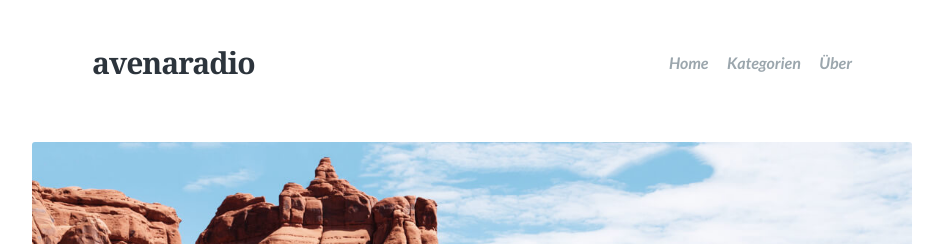
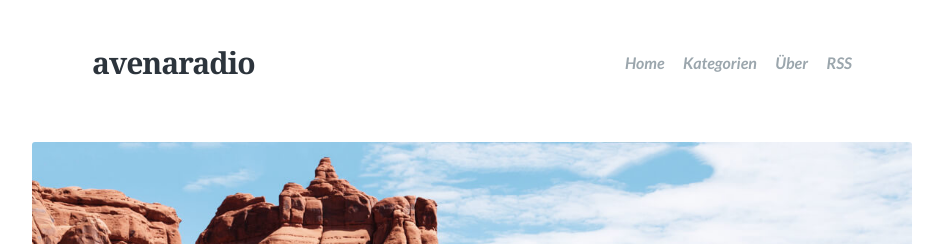
Before and after one commit to avenaradio/avenaradio.github.io, a Jekyll site: the page built from index.html, in a window 1280 px wide and 900 px high. Shown: the top 244 px of the window, without its empty margins (168-1111 px from the left). Built offline with Jekyll 4.4.1, drawn with Linux system fonts in a browser that asks for light colours; the list of posts is cut into pages by our own code.

Commit message:
ree link

```diff
--- a/_config.yml
+++ b/_config.yml
@@ -34,6 +34,8 @@ navigation: ########################################## ALL MUST BE UPDATED with
     url: /tags
   - text: Über
     url: /about
+  - text: RSS
+    url: /feed.xml
 
 # The shortname for your Disqus site to enable comments.
 #disqus: justgoodthemes
```
